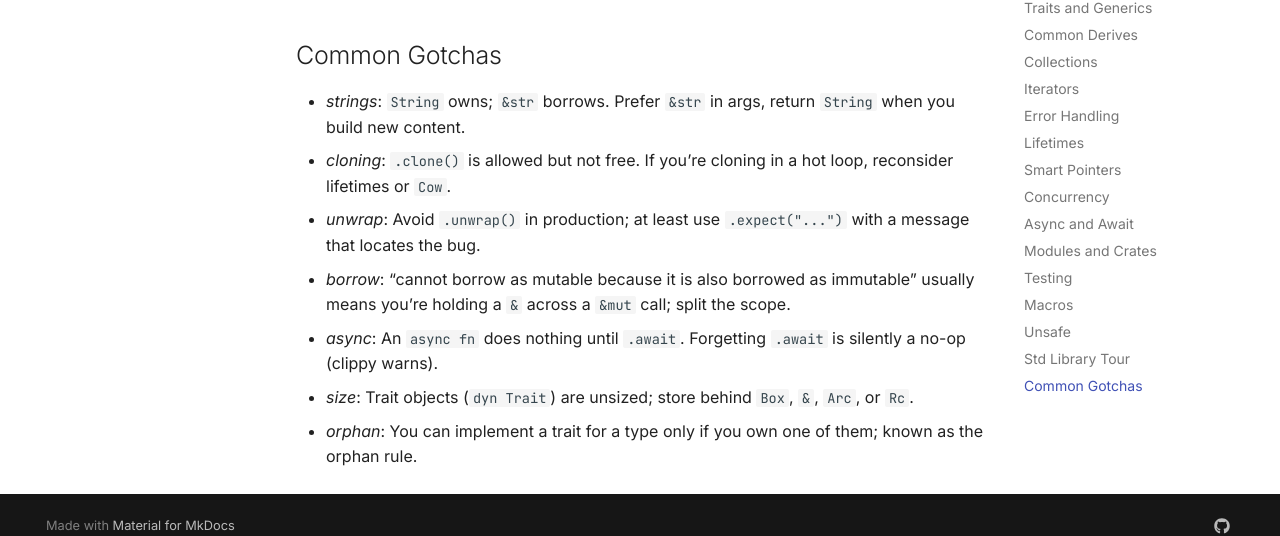
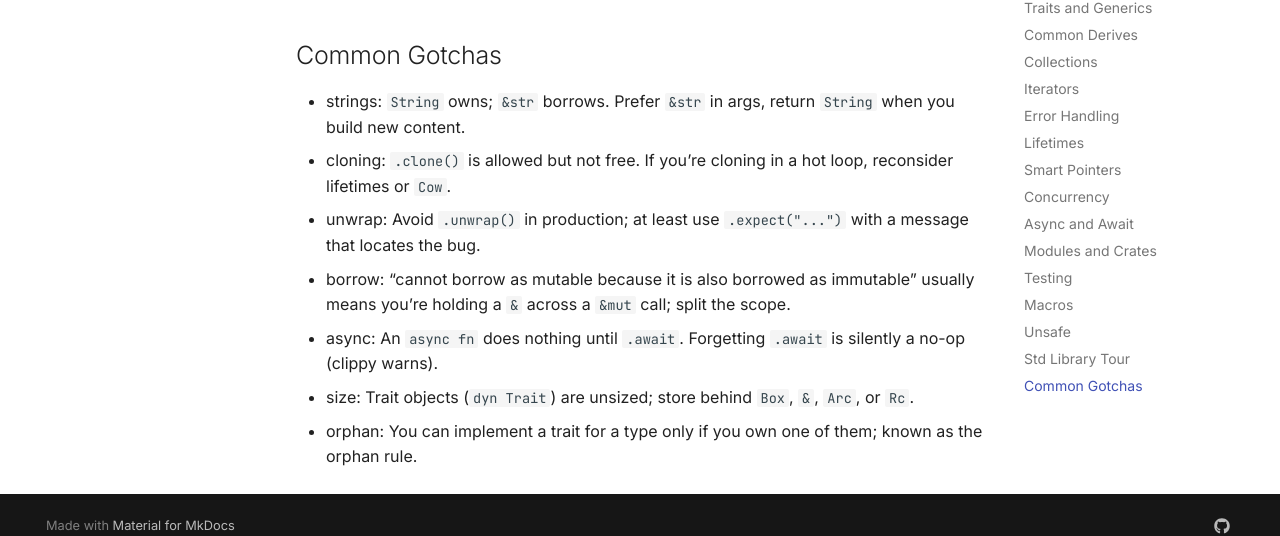
Before and after one commit to habedi/dotfiles, an MkDocs documentation site: the page built from docs/rust.md, in a window 1280 px wide and 900 px high, scrolled down 10620 px. Shown: the part 342-878 px from the top of the window. Built offline with MkDocs 1.6.1 and Material for MkDocs 9.7.7, drawn with Linux system fonts in a browser that asks for light colours; comment, search, counter and statistics services are not loaded; some of the changed text lies outside the part shown.

````diff
--- a/docs/rust.md
+++ b/docs/rust.md
@@ -4,7 +4,7 @@ Rust is a general-purpose programming language with memory and thread safety enf
 Rust has no garbage collection, no null, and no data races that can lead to hard-to-debug bugs.
 The standard toolchain is `rustup`, `cargo`, `rustc`, `rustfmt`, and `clippy`.
 
-Each section has a core idiom; expand the _More examples_ blocks for extended snippets.
+Each section has a core idiom; expand the More examples blocks for extended snippets.
 
 ## Hello World and Toolchain
 
@@ -697,7 +697,7 @@ async fn main() -> Result<(), Box<dyn std::error::Error>> {
 
 ## Modules and Crates
 
-A _crate_ is a compilation unit. Inside it, `mod` creates a namespace tree. `pub` controls
+A crate is a compilation unit. Inside it, `mod` creates a namespace tree. `pub` controls
 visibility.
 
 ```rust
@@ -891,11 +891,11 @@ A small map of where things live. The `prelude` brings `Option`, `Result`,
 
 ## Common Gotchas
 
-- _strings_: `String` owns; `&str` borrows. Prefer `&str` in args, return `String` when you build new content.
-- _cloning_: `.clone()` is allowed but not free. If you’re cloning in a hot loop, reconsider lifetimes or `Cow`.
-- _unwrap_: Avoid `.unwrap()` in production; at least use `.expect("...")` with a message that locates the bug.
-- _borrow_: “cannot borrow as mutable because it is also borrowed as immutable” usually means you’re holding a `&` across a `&mut` call; split the
+- strings: `String` owns; `&str` borrows. Prefer `&str` in args, return `String` when you build new content.
+- cloning: `.clone()` is allowed but not free. If you’re cloning in a hot loop, reconsider lifetimes or `Cow`.
+- unwrap: Avoid `.unwrap()` in production; at least use `.expect("...")` with a message that locates the bug.
+- borrow: “cannot borrow as mutable because it is also borrowed as immutable” usually means you’re holding a `&` across a `&mut` call; split the
   scope.
-- _async_: An `async fn` does nothing until `.await`. Forgetting `.await` is silently a no-op (clippy warns).
-- _size_: Trait objects (`dyn Trait`) are unsized; store behind `Box`, `&`, `Arc`, or `Rc`.
-- _orphan_: You can implement a trait for a type only if you own one of them; known as the orphan rule.
+- async: An `async fn` does nothing until `.await`. Forgetting `.await` is silently a no-op (clippy warns).
+- size: Trait objects (`dyn Trait`) are unsized; store behind `Box`, `&`, `Arc`, or `Rc`.
+- orphan: You can implement a trait for a type only if you own one of them; known as the orphan rule.
````
Also changed, not shown: CLAUDE.md (added, +1 -0 lines), README.md (+7 -0 lines), docs/zig.md (+39 -36 lines), 1 other file.
